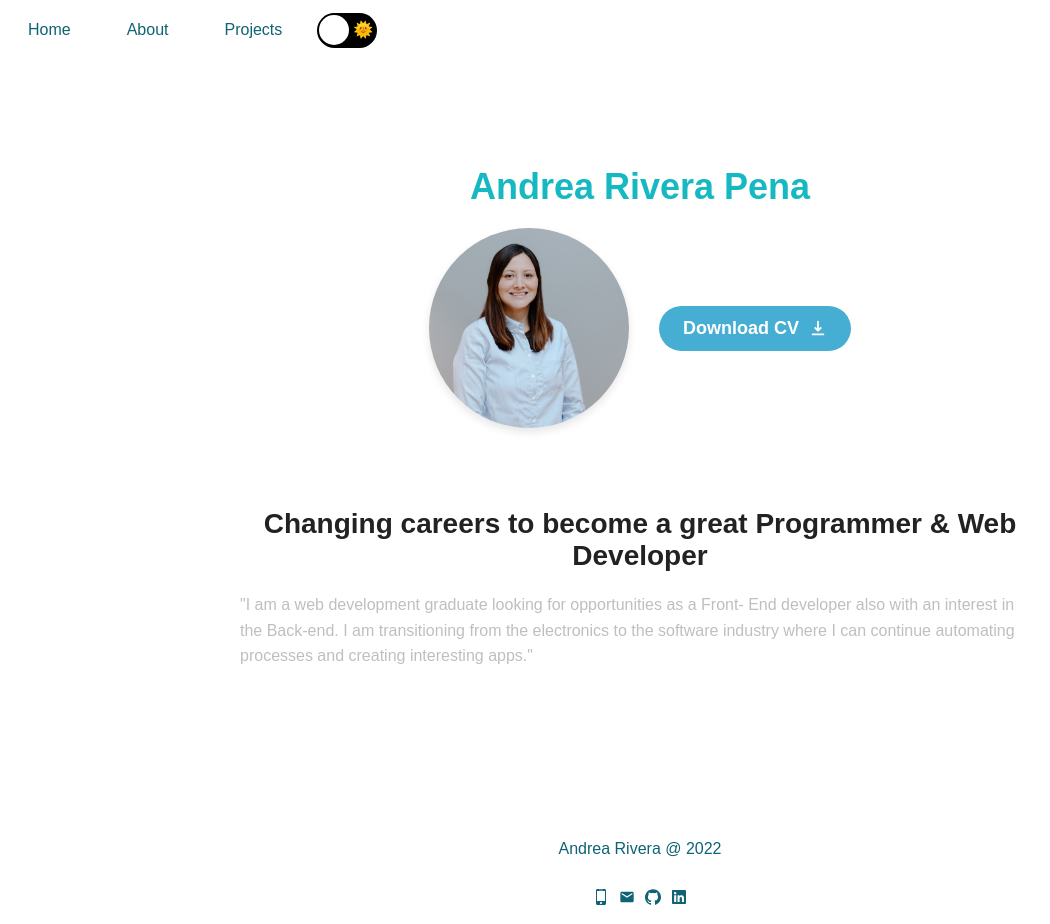
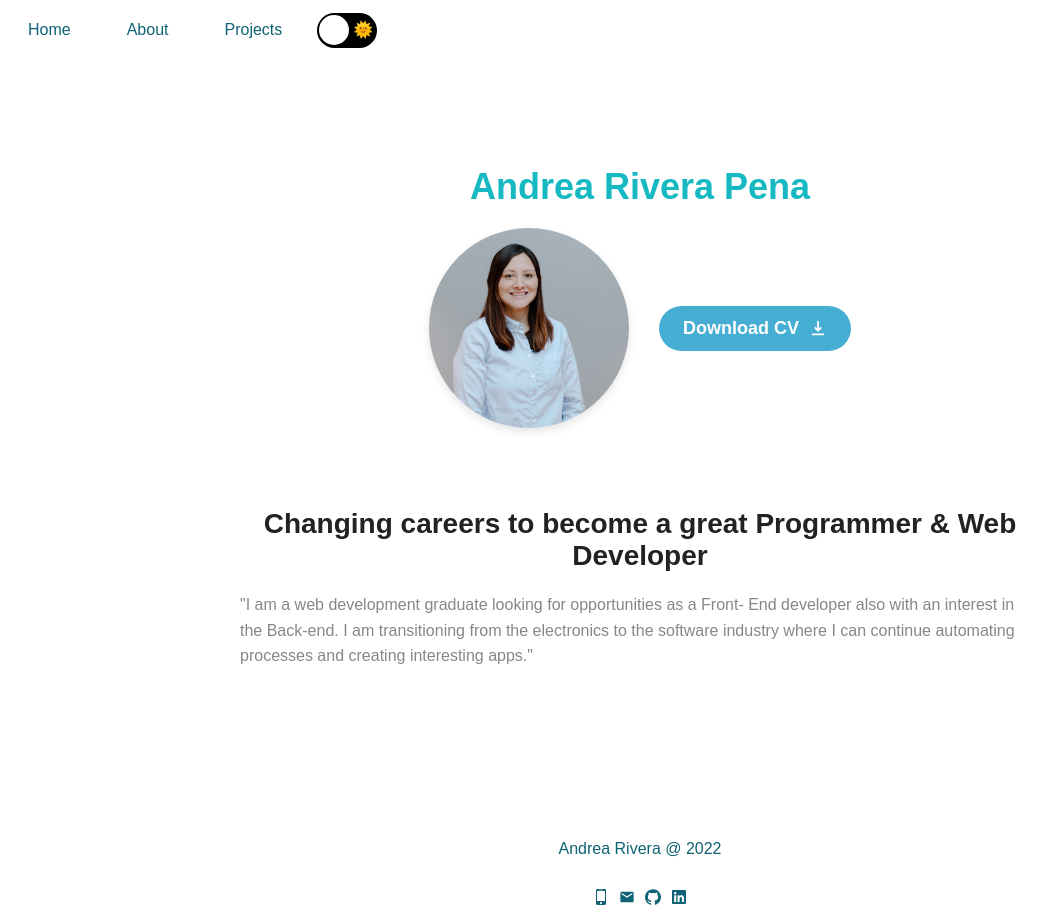
Before and after one commit to Andrea-Rivera/FinalReactProject, a React (Create React App) app: page / in a window 1280 px wide. Shown: the whole page, without its empty margins (0-1050 px from the left). Built offline with nearby package versions, Linux system fonts and the light colour scheme.

Commit message:
Update home.css

```diff
--- a/src/components/pages/home.css
+++ b/src/components/pages/home.css
@@ -90,6 +90,6 @@ body {
   .homeParagraph {
     font-size: 16px;
     line-height: 1.6;
-    color: #c0bfbf;
+    color: #898686;
     text-align: left;
   }
```
